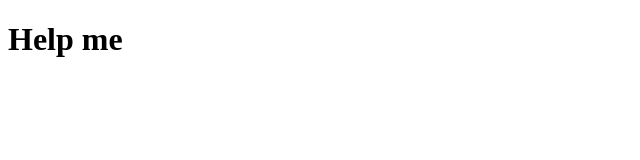
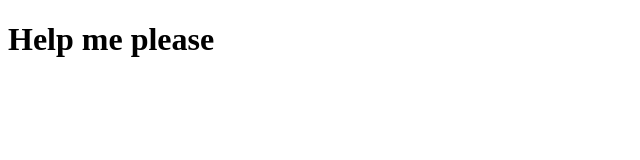
Before and after one commit to anurag0969/frontend2024, a plain HTML site: page Hello world.html in a window 1280 px wide. Shown: the whole page, without its empty margins (0-640 px from the left). Drawn offline with Linux system fonts and the light colour scheme.

Commit message:
Help me please Added

```diff
--- a/Hello world.html
+++ b/Hello world.html
@@ -5,6 +5,6 @@
     <title>Title</title>
 </head>
 <body>
-<h1>Help me</h1>
+<h1>Help me please</h1>
 </body>
 </html>
```
